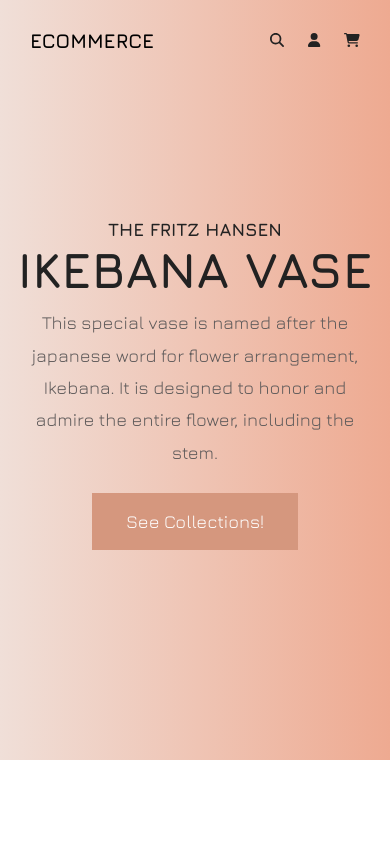
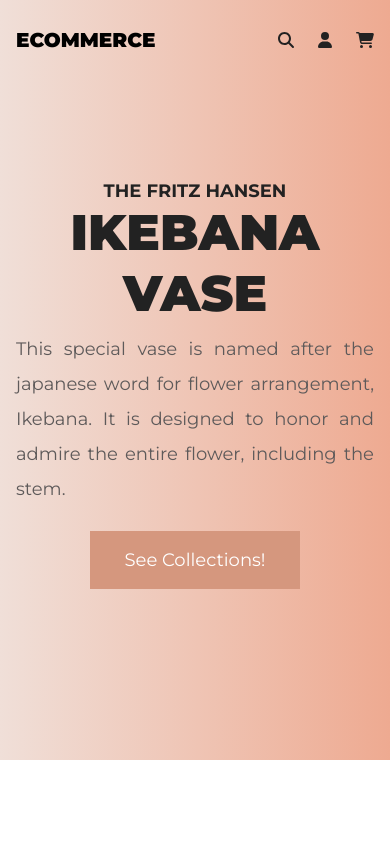
Before and after one commit to Tweekaayush/ecommerce-frontend-, a React (Create React App) app: page / in a window 390 px wide. Shown: the top 844 px of the page. Built offline with nearby package versions, Linux system fonts and the light colour scheme; a web font is replaced by a local one.

Commit message:
styles updated

```diff
--- a/src/App.css
+++ b/src/App.css
@@ -39,7 +39,7 @@
 }
 
 html{
-    font-family: 'Jura', sans-serif;
+    font-family: 'Montserrat', sans-serif;
     position: relative;
 }
 
@@ -115,10 +115,10 @@
 
 .body-text{
     font-size: 18px;
-    line-height: 1.8;
+    line-height: 35px;
     color: var(--text-color-2);
     font-weight: 400;
-    /* font-family: 'Jura', sans-serif; */
+    letter-spacing: 1px;
 }
 
 @media screen and (max-width:1200px) {
@@ -132,6 +132,8 @@
     }
 }
 
-@media screen and (max-width:1024px) {
-
+@media screen and (max-width:480px) {
+    .body-text{
+        letter-spacing: normal;
+    }
 }
--- a/src/components/Hero/Hero.css
+++ b/src/components/Hero/Hero.css
@@ -80,9 +80,12 @@
         display: none !important;
     }
 
-    .hero-left-container{
-        align-items: center;
+    .hero-headings h3, .hero-headings h1{
         text-align: center;
+    }
+
+    .hero-headings p{
+        text-align: justify;
     }
 
     .hero-headings p{
--- a/src/components/Layout/Navbar/Navbar.css
+++ b/src/components/Layout/Navbar/Navbar.css
@@ -4,7 +4,7 @@
     align-items: center;
     height: 80px;
     width: 100%;
-    padding: 0 30px;
+    padding: 0 16px;
     position: fixed;
     z-index: 997;
 }
@@ -18,7 +18,7 @@
 
 .nav-brand{
     text-decoration: none;
-    font-weight: bold;
+    font-weight: 900;
     font-size: 24px;
     text-transform: uppercase;
     color: var(--main-color);
@@ -41,13 +41,13 @@
 
 .nav-item svg{
     position: relative;
-    font-size: 14px;
+    font-size: 16px;
     color: var(--text-color-1);
 }
 
 .nav-item p{
-    font-size: 15px;
-    font-weight: 600;
+    font-size: 16px;
+    font-weight: 500;
     text-transform: uppercase;
     color: var(--text-color-1);
 }
--- a/src/components/ProductContent/ProductContent.css
+++ b/src/components/ProductContent/ProductContent.css
@@ -73,6 +73,7 @@
 
 .product-heading{
     font-size: 40px;
+    font-weight: 800;
 }
 
 .product-headers h2{
@@ -96,6 +97,7 @@
 
 .product-right-container > p{
     margin-bottom: 32px;
+    text-align: justify;
 }
 
 .product-price{
```
